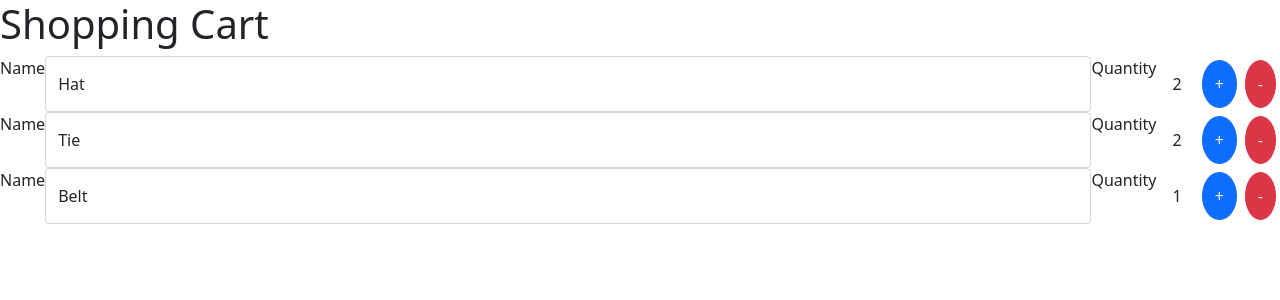
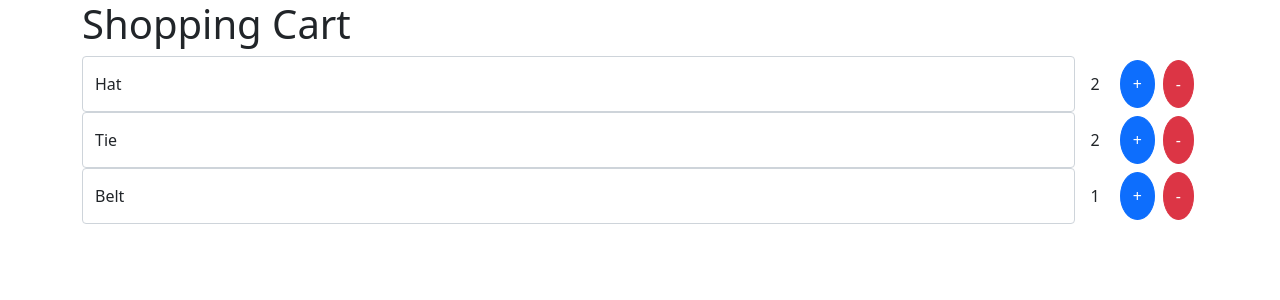
Before and after one commit to paulsmithkc/react-shopping-cart, a React (Create React App) app: page / in a window 1280 px wide. Shown: the top 300 px of the page. Built offline with nearby package versions, Linux system fonts and the light colour scheme.

Commit message:
shopping cart example

```diff
--- a/package.json
+++ b/package.json
@@ -7,6 +7,7 @@
     "@testing-library/react": "^11.2.7",
     "@testing-library/user-event": "^12.8.3",
     "bootstrap": "^5.1.3",
+    "lodash": "^4.17.21",
     "react": "^17.0.2",
     "react-dom": "^17.0.2",
     "react-scripts": "4.0.3",
--- a/src/App.js
+++ b/src/App.js
@@ -1,52 +1,9 @@
-import { useState } from 'react';
-import CartItem from './CartItem';
+import CartList from './CartList';
 
 function App() {
-  const [item1, setItem1] = useState({ id: 1, name: 'Hat', quantity: 2 });
-  const [item2, setItem2] = useState({ id: 2, name: 'Tie', quantity: 2 });
-  const [item3, setItem3] = useState({ id: 3, name: 'Belt', quantity: 1 });
-
-  function onNameChange(evt, item, setItem) {
-    const newName = evt.currentTarget.value;
-    setItem({ ...item, name: newName });
-    //item1.name = newName;
-    //setItem1(item1);
-    console.log('onNameChange', newName);
-  }
-
-  function onQuantityAdd(evt, item, setItem) {
-    const newQuantity = item.quantity + 1;
-    setItem({ ...item, quantity: newQuantity });
-    console.log('onQuantityAdd', newQuantity);
-  }
-
-  function onQuantityRemove(evt, item, setItem) {
-    const newQuantity = item.quantity - 1;
-    setItem({ ...item, quantity: newQuantity });
-    console.log('onQuantityAdd', newQuantity);
-  }
-
   return (
-    <div>
-      <h1>Shopping Cart</h1>
-      <CartItem
-        item={item1}
-        onNameChange={(evt) => onNameChange(evt, item1, setItem1)}
-        onQuantityAdd={(evt) => onQuantityAdd(evt, item1, setItem1)}
-        onQuantityRemove={(evt) => onQuantityRemove(evt, item1, setItem1)}
-      />
-      <CartItem
-        item={item2}
-        onNameChange={(evt) => onNameChange(evt, item2, setItem2)}
-        onQuantityAdd={(evt) => onQuantityAdd(evt, item2, setItem2)}
-        onQuantityRemove={(evt) => onQuantityRemove(evt, item2, setItem2)}
-      />
-      <CartItem
-        item={item3}
-        onNameChange={(evt) => onNameChange(evt, item3, setItem3)}
-        onQuantityAdd={(evt) => onQuantityAdd(evt, item3, setItem3)}
-        onQuantityRemove={(evt) => onQuantityRemove(evt, item3, setItem3)}
-      />
+    <div className="App container">
+      <CartList />
     </div>
   );
 }
--- a/src/CartItem.js
+++ b/src/CartItem.js
@@ -1,4 +1,4 @@
-import { useState } from 'react';
+// import { useState } from 'react';
 
 function CartItem({ item, onNameChange, onQuantityAdd, onQuantityRemove }) {
   // const [ currentQuantity, setCurrentQuantity ] = useState(item.quantity);
@@ -22,14 +22,18 @@ function CartItem({ item, onNameChange, onQuantityAdd, onQuantityRemove }) {
 
   return (
     <div id={`item-${item.id}`} className="CartItem d-flex">
-      <label htmlFor={`item-${item.id}-name`}>Name</label>
+      <label htmlFor={`item-${item.id}-name`} className="visually-hidden">
+        Name
+      </label>
       <input
         id={`item-${item.id}-name`}
         value={item.name}
         className="CartItem-name form-control"
         onChange={(evt) => onNameChange(evt)}
       />
-      <label htmlFor={`item-${item.id}-quantity`}>Quantity</label>
+      <label htmlFor={`item-${item.id}-quantity`} className="visually-hidden">
+        Quantity
+      </label>
       <span id={`item-${item.id}-quantity`} className="CartItem-quantity m-3">
         {item.quantity}
       </span>
--- /dev/null
+++ b/src/CartList.js
@@ -0,0 +1,58 @@
+import { useState } from 'react';
+import _ from 'lodash';
+import CartItem from './CartItem';
+
+function CartList() {
+  const [items, setItems] = useState([
+    { id: 1, name: 'Hat', quantity: 2 },
+    { id: 2, name: 'Tie', quantity: 2 },
+    { id: 3, name: 'Belt', quantity: 1 },
+  ]);
+
+  function onNameChange(evt, item) {
+    const newName = evt.currentTarget.value;
+    setItems(_.map(items, (x) => (x.id === item.id ? { ...x, name: newName } : x)));
+    // const newItems = [];
+    // for (let i = 0; i < items.length; ++i) {
+    //   newItems[i] = items[i];
+    //   if (newItems[i].id === item.id) {
+    //     newItems[i].name = newName;
+    //   }
+    // }
+    // setItems(newItems);
+    console.log('onNameChange', newName);
+  }
+
+  function onQuantityAdd(evt, item) {
+    const newQuantity = item.quantity + 1;
+    if (newQuantity <= 10) {
+      setItems(_.map(items, (x) => (x.id === item.id ? { ...x, quantity: newQuantity } : x)));
+      console.log('onQuantityAdd', newQuantity);
+    }
+  }
+
+  function onQuantityRemove(evt, item) {
+    const newQuantity = item.quantity - 1;
+    if (newQuantity >= 0) {
+      setItems(_.map(items, (x) => (x.id === item.id ? { ...x, quantity: newQuantity } : x)));
+      console.log('onQuantityAdd', newQuantity);
+    }
+  }
+
+  return (
+    <div className="CartList">
+      <h1>Shopping Cart</h1>
+      {_.map(items, (item) => (
+        <CartItem
+          key={item.id}
+          item={item}
+          onNameChange={(evt) => onNameChange(evt, item)}
+          onQuantityAdd={(evt) => onQuantityAdd(evt, item)}
+          onQuantityRemove={(evt) => onQuantityRemove(evt, item)}
+        />
+      ))}
+    </div>
+  );
+}
+
+export default CartList;
```
Also changed, not shown: 1 other file (tests, documents, lock files or other folders).
